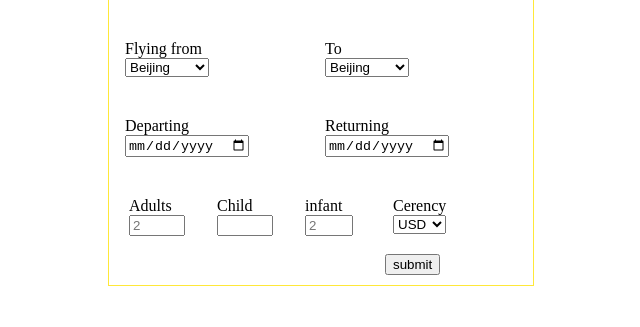
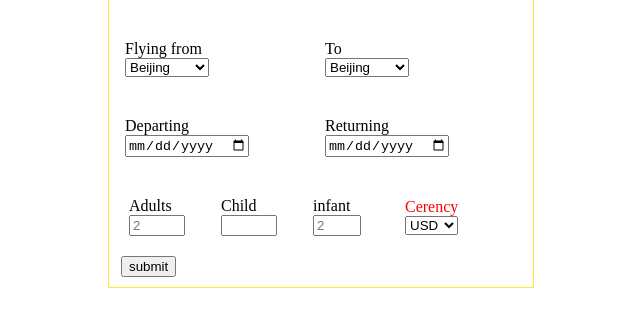
Before and after one commit to manhaang/HOMEWORK_CONDCAMP15, a plain HTML site: page HOMEWORK2/booking.html in a window 1280 px wide. Shown: the part 151-478 px from the top of the page, without its empty margins (319-959 px from the left). Drawn offline with Linux system fonts and the light colour scheme.

Commit message:
edit booking

```diff
--- a/HOMEWORK2/booking.html
+++ b/HOMEWORK2/booking.html
@@ -31,7 +31,7 @@ div.elem-group {
 div.elem-group.inlined4 {
   width:5em;
   display: inline-block;
-  float: left;
+  /* float: left; */
   margin-left: 2%;
 
 }
@@ -106,7 +106,7 @@ div.elem-group.inlined4 {
 
 
   <div class="elem-group inlined4">
-    <label for="Cerency">Cerency</label><br>
+    <label style="color: red;" for="Cerency">Cerency</label><br>
   <select name="Cerency" id="Cerency">
       <option value="USD">	USD</option>
       <option value=">EUR">EUR</option>
@@ -126,7 +126,7 @@ div.elem-group.inlined4 {
 
 
 
-  <input type="submit"  value="submit"><br>
+  <input style="text-align: right; display:inline-block;" type="submit"  value="submit"><br>
 
 
     </fieldset>
```
